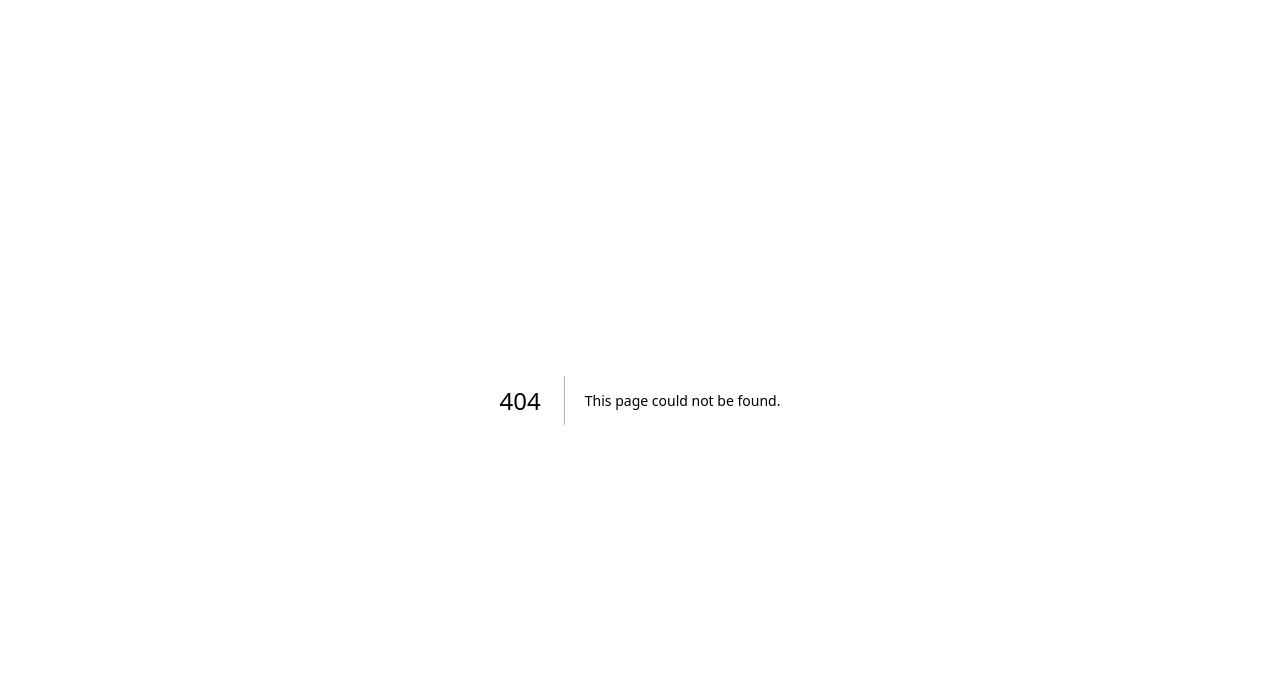
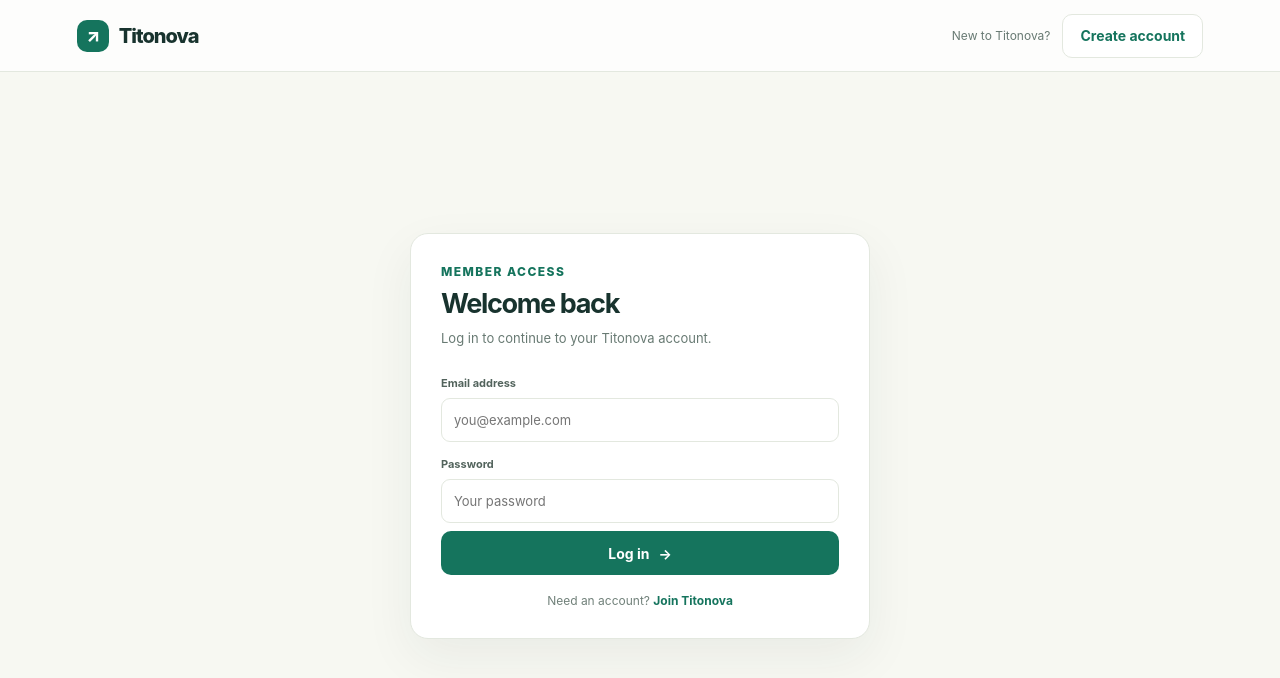
Before and after one commit to nepalstore12131-maker/TiToNova, a Next.js app in the folder marketplace/: page /login in a window 1280 px wide. Before the commit this address had no page. Shown: the top 678 px of the page. Built offline with nearby package versions, Linux system fonts and the light colour scheme.

Commit message:
Add marketplace/src/app/login/page.tsx

```diff
--- /dev/null
+++ b/marketplace/src/app/login/page.tsx
@@ -0,0 +1,29 @@
+import Link from "next/link";
+import { signIn } from "@/app/auth/actions";
+
+type Props = { searchParams: Promise<Record<string, string | string[] | undefined>> };
+
+export default async function LoginPage({ searchParams }: Props) {
+  const params = await searchParams;
+  const error = Array.isArray(params.error) ? params.error[0] : params.error;
+  const requestedNext = Array.isArray(params.next) ? params.next[0] : params.next;
+  const next = requestedNext?.startsWith("/") && !requestedNext.startsWith("//") && !requestedNext.startsWith("/login") ? requestedNext : "";
+
+  return <div className="page-shell">
+    <header className="site-header"><Link className="brand" href="/"><span className="brand-mark">↗</span> Titonova</Link><div className="nav-actions"><span style={{ color: "var(--muted)", fontSize: 12 }}>New to Titonova?</span><Link className="button secondary" href="/signup">Create account</Link></div></header>
+    <main className="auth-wrap"><section className="auth-card">
+      <div className="eyebrow">Member access</div><h1>Welcome back</h1><p className="auth-copy">Log in to continue to your Titonova account.</p>
+      {error === "setup" && <div className="setup-alert">Account services are being connected. Please try again later.</div>}
+      {error === "invalid" && <div className="form-alert">Enter a valid email address and password.</div>}
+      {error === "credentials" && <div className="form-alert">Those details didn’t match an account. Check your email and password, then try again.</div>}
+      {error === "confirmation" && <div className="form-alert">That confirmation link may have expired. Sign in or request a new confirmation email.</div>}
+      <form action={signIn} className="auth-form">
+        {next && <input type="hidden" name="next" value={next} />}
+        <label htmlFor="email">Email address</label><input id="email" name="email" type="email" autoComplete="email" required placeholder="you@example.com" />
+        <label htmlFor="password">Password</label><input id="password" name="password" type="password" autoComplete="current-password" required placeholder="Your password" />
+        <button className="button full" type="submit">Log in <span aria-hidden="true">→</span></button>
+      </form>
+      <p className="auth-footer">Need an account? <Link href="/signup">Join Titonova</Link></p>
+    </section></main>
+  </div>;
+}
```
